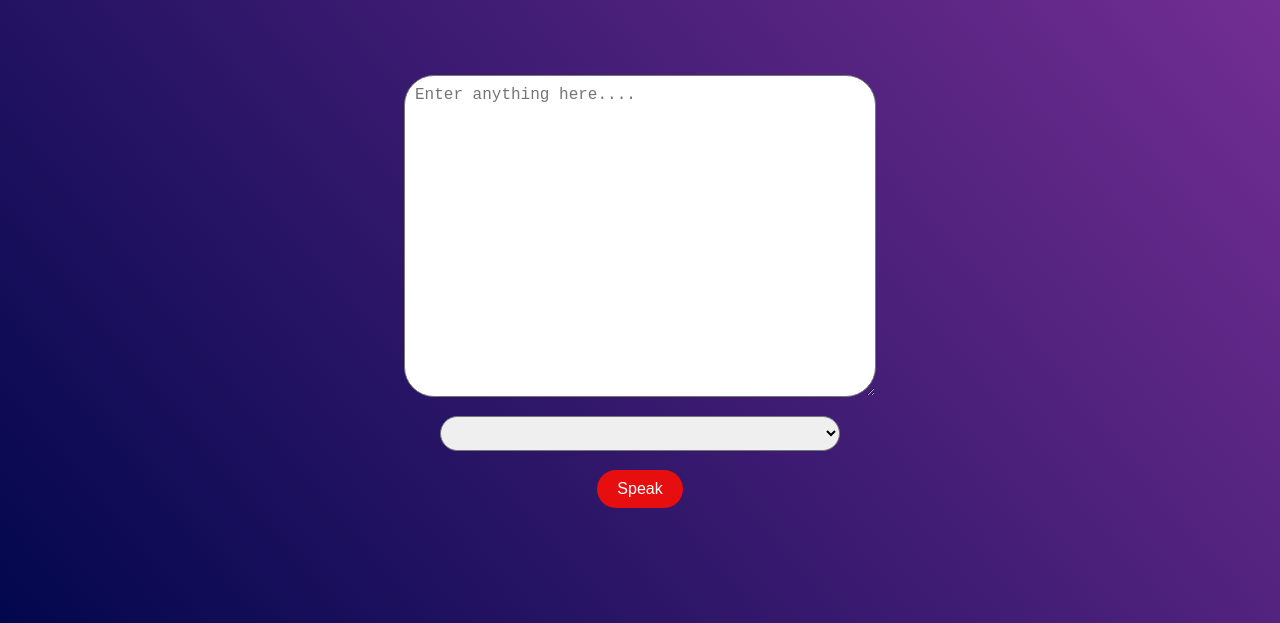
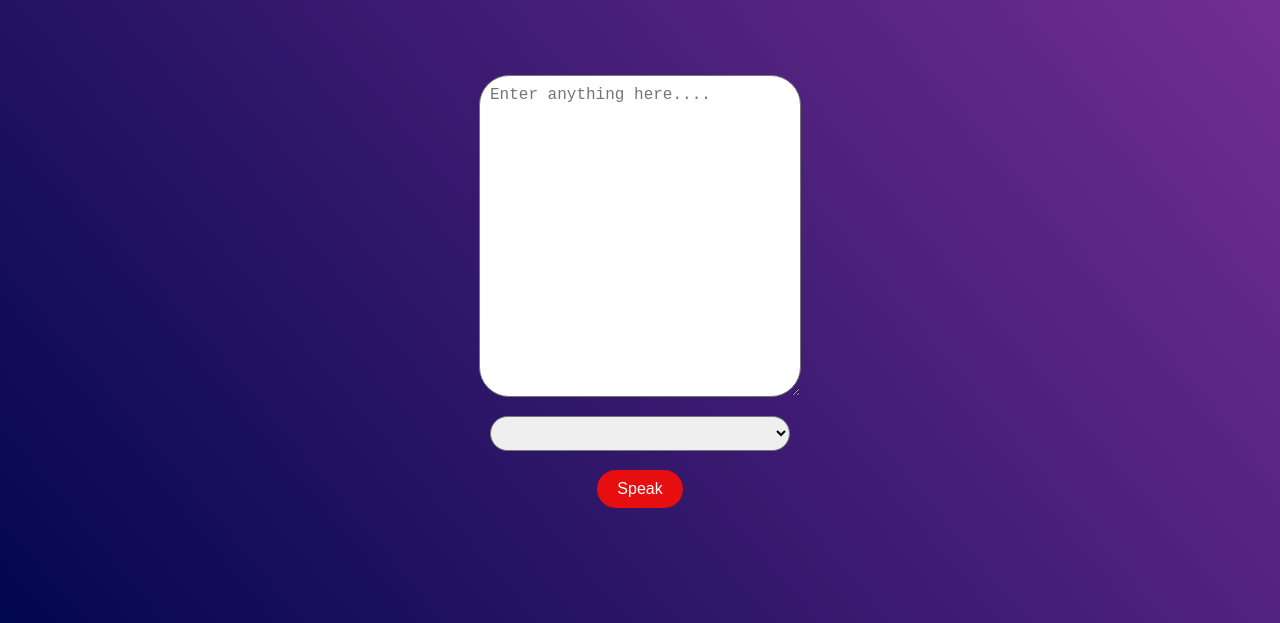
Before and after one commit to Divyadharshan/texttospeech, a plain HTML site: page index.html in a window 1280 px wide. Shown: the part 177-800 px from the top of the page. Drawn offline with Linux system fonts and the light colour scheme.

Commit message:
Update style.css

```diff
--- a/style.css
+++ b/style.css
@@ -11,7 +11,7 @@ body{
     height: 100vh;
 }
 #tex{
-    width: 450px;
+    width: 300px;
     height:300px;
     padding: 10px;
     font-size: 16px;
@@ -31,7 +31,7 @@ body{
     background-color: #b96f6f;
 }
 #voiceSelect{
-    width:400px;
+    width:300px;
     height:35px;
     border-radius:30px;
 }
```
